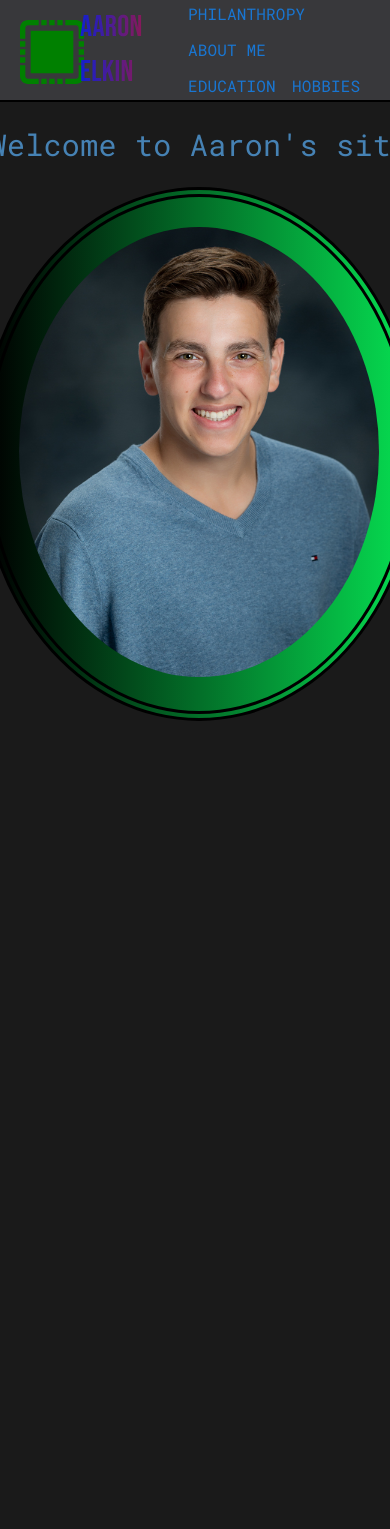
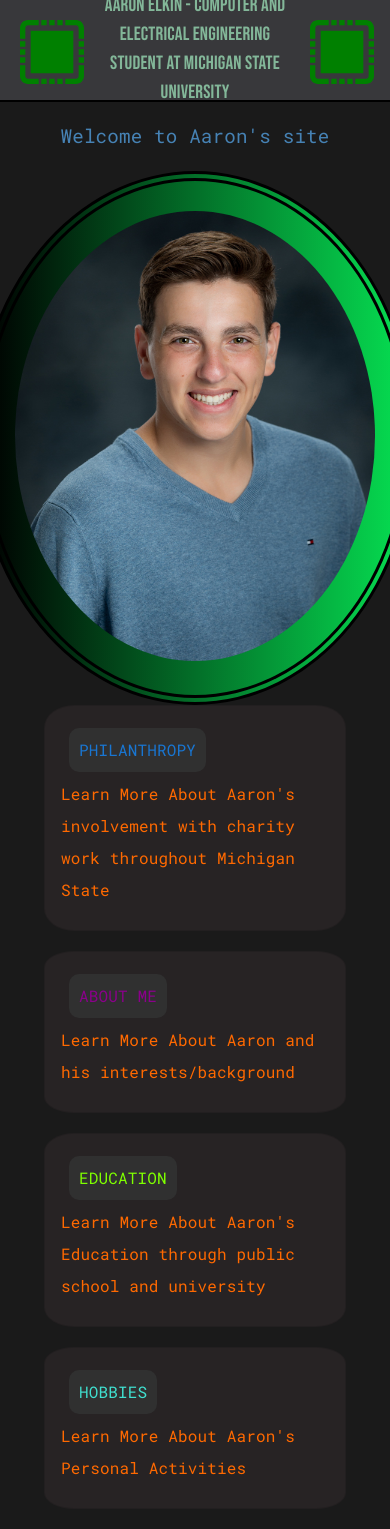
Before and after one commit to AaronElk4124/AaronSite3, a Next.js app: page / in a window 390 px wide. Shown: the top 1529 px of the page. Before the commit the page ends 844 px from the top, so only its background shows below. Built offline with nearby package versions, Linux system fonts and the light colour scheme.

Commit message:
Formatted for Mobile

```diff
--- a/src/components/CustomCard/CustomCard.tsx
+++ b/src/components/CustomCard/CustomCard.tsx
@@ -28,6 +28,7 @@ export const CustomCard = (props: CardInfo) => {
         borderRadius: "10%",
         maxWidth: "300px",
         maxHeight: "300px",
+        mb: ["20px", 0],
       }}
     >
       <CardContent>
--- a/src/components/Header.css
+++ b/src/components/Header.css
@@ -59,6 +59,31 @@
 .card4 {
   grid-area: 4 / 1 / 6 / 2;
 }
+
+.card4-button {
+  padding: 10px;
+  color: chartreuse;
+  border-radius: 10px;
+  background: #303030;
+  transition: background 0.5s ease;
+  &:hover {
+    color: crimson;
+    background: #ff851d;
+  }
+}
+
 .card5 {
   grid-area: 4 / 5 / 6 / 6;
 }
+
+.card5-button {
+  padding: 10px;
+  color: turquoise;
+  border-radius: 10px;
+  background: #303030;
+  transition: background 0.5s ease;
+  &:hover {
+    color: crimson;
+    background: #b581d6;
+  }
+}
--- a/src/components/Header/Header.tsx
+++ b/src/components/Header/Header.tsx
@@ -1,29 +1,10 @@
 "use client";
-import { Box, Button, Stack, Typography } from "@mui/material";
+import { Box, Stack, Typography } from "@mui/material";
 import Image from "next/image";
 import ComputerIcon from "@/icons/ComputerIcon.svg";
-import { bebasNeue, robotoMono } from "@/theme/fonts";
+import { bebasNeue } from "@/theme/fonts";
 import "../Header.css";
 import { map as _map } from "lodash";
-
-const linkArray = [
-  {
-    title: "Philanthropy",
-    href: "/",
-  },
-  {
-    title: "About Me",
-    href: "/",
-  },
-  {
-    title: "Education",
-    href: "/",
-  },
-  {
-    title: "Hobbies",
-    href: "/",
-  },
-];
 
 export const Header = () => {
   return (
@@ -37,49 +18,31 @@ export const Header = () => {
           flexDirection: "row",
           alignItems: "center",
           px: "20px",
-          justifyContent: "space-between",
+          justifyContent: "center",
           zIndex: "2000",
           borderBottom: "2px solid black",
           mb: "20px",
           background: "#38383B",
         }}
       >
-        <Stack
-          sx={{
-            flexDirection: "row",
-            justifyContent: "space-between",
-            width: "100%",
-            maxWidth: "200px",
-            alignItems: "center",
-          }}
-        >
         <Box sx={{ width: "60px", height: "60px" }}>
-            <Image src={ComputerIcon} alt="Computer" />
+          <Image src={ComputerIcon} alt="Computer" loading="lazy" />
         </Box>
         <Typography
           sx={{
             textTransform: "uppercase",
             fontFamily: bebasNeue.style.fontFamily,
-              fontSize: "30px",
-              background: "linear-gradient(to right, #121FCF 0%, #CF1512 100%)",
-              backgroundClip: "text",
-              WebkitBackgroundClip: "text",
-              color: "transparent",
+            fontSize: ["larger", "30px"],
+            textAlign: "center",
+            color: "#83B799",
+            mx: "20px",
           }}
         >
-            Aaron Elkin
+          Aaron Elkin - Computer and Electrical Engineering Student at Michigan
+          State University
         </Typography>
-        </Stack>
-        <Box>
-          {_map(linkArray, (linkInfo, i) => {
-            return (
-              <Button className="specialButton" href={linkInfo.href} key={i}>
-                <Typography sx={{ fontFamily: robotoMono.style.fontFamily }}>
-                  {linkInfo.title}
-                </Typography>
-              </Button>
-            );
-          })}
+        <Box sx={{ width: "60px", height: "60px" }}>
+          <Image src={ComputerIcon} alt="Computer" loading="lazy" />
         </Box>
       </Stack>
     </header>
--- a/src/components/Tilt/Tilt.tsx
+++ b/src/components/Tilt/Tilt.tsx
@@ -34,7 +34,7 @@ export const Tilt = (props: Props) => {
   }, []);
 
   return (
-    <Box ref={tiltRef} className="tilt">
+    <Box ref={tiltRef} className="tilt" sx={{ zIndex: "1000" }}>
       {props.children}
     </Box>
   );
--- a/src/content/HomePageContent.tsx
+++ b/src/content/HomePageContent.tsx
@@ -17,37 +17,17 @@ import { CustomCard } from "@/components/CustomCard/CustomCard";
 export const HomePageContent = () => {
   return (
     <Stack
-      className="parent"
       sx={{
         alignItems: "center",
-        flexDirection: "row",
         justifyContent: "center",
+        display: ["flex", "grid"],
+        flexDirection: "column",
+        gridTemplateColumns: "repeat(5, 1fr)",
+        gridTemplateRows: "repeat(5, 1fr)",
+        gridColumnGap: 0,
+        gridRowGap: 0,
       }}
     >
-      <CustomCard
-        title="Philanthropy"
-        description="Learn More About Aaron's involvement with charity work throughout Michigan State"
-        card="card2"
-        hoverColor="#1D4600"
-      />
-      <CustomCard
-        title="About Me"
-        description="Learn More About Aaron and his interests/background"
-        card="card3"
-        hoverColor="#1672F9"
-      />
-      <CustomCard
-        title="Philanthropy"
-        description="Learn More About Aaron's involvement with charity work throughout Michigan State"
-        card="card4"
-        hoverColor="#1D4600"
-      />
-      <CustomCard
-        title="About Me"
-        description="Learn More About Aaron and his interests/background"
-        card="card5"
-        hoverColor="#1672F9"
-      />
       <Stack
         className="card1"
         sx={{
@@ -58,7 +38,7 @@ export const HomePageContent = () => {
         <Typography
           sx={{
             fontFamily: robotoMono.style.fontFamily,
-            fontSize: "30px",
+            fontSize: ["larger", "30px"],
             color: "steelblue",
             mb: "20px",
           }}
@@ -82,11 +62,36 @@ export const HomePageContent = () => {
               src={Aaron}
               alt="Aaron"
               className="tilt-image"
+              loading="lazy"
               style={{ maxHeight: "450px", width: "auto", borderRadius: "50%" }}
             />
           </Box>
         </Tilt>
       </Stack>
+      <CustomCard
+        title="Philanthropy"
+        description="Learn More About Aaron's involvement with charity work throughout Michigan State"
+        card="card2"
+        hoverColor="#4F9900"
+      />
+      <CustomCard
+        title="About Me"
+        description="Learn More About Aaron and his interests/background"
+        card="card3"
+        hoverColor="#1672F9"
+      />
+      <CustomCard
+        title="Education"
+        description="Learn More About Aaron's Education through public school and university"
+        card="card4"
+        hoverColor="#CF3D00"
+      />
+      <CustomCard
+        title="Hobbies"
+        description="Learn More About Aaron's Personal Activities"
+        card="card5"
+        hoverColor="#572D8A"
+      />
     </Stack>
   );
 };
```
Lines whose indentation alone changed are shown as unchanged.
